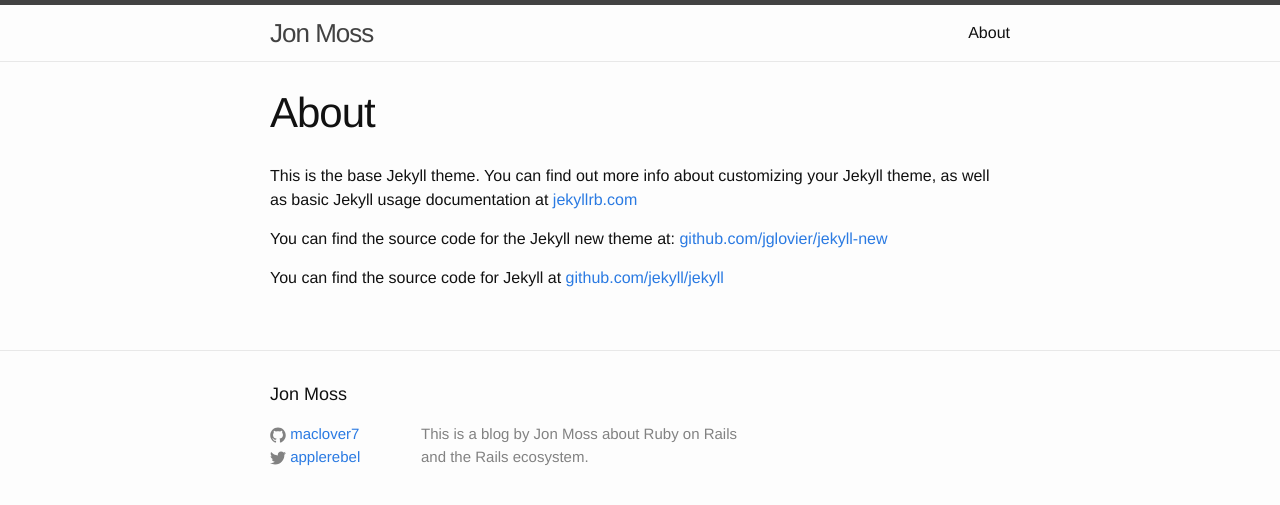
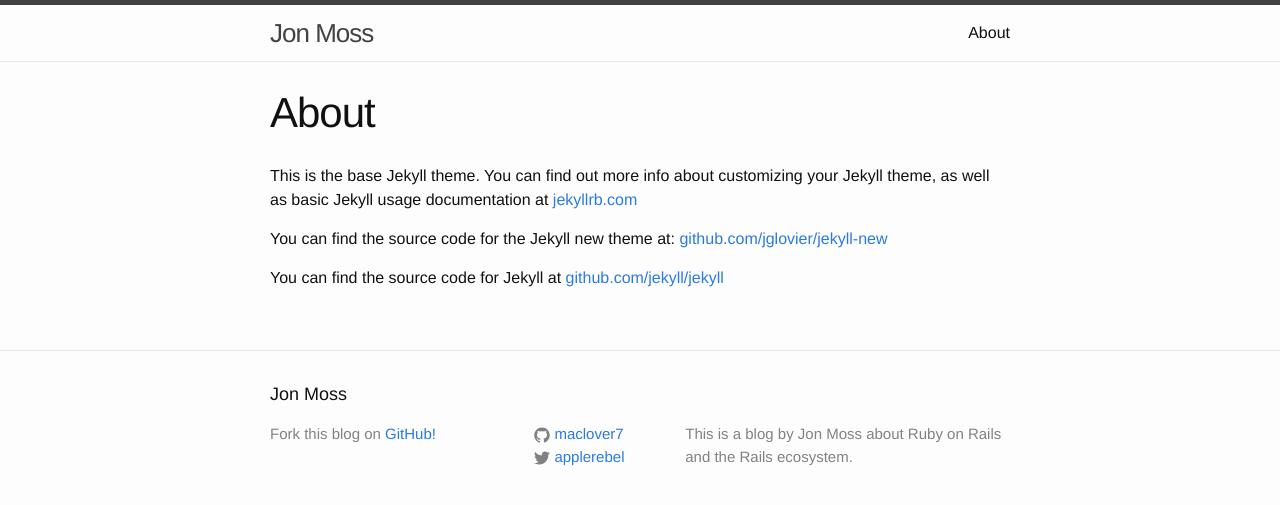
Before and after one commit to maclover7/blog, a Jekyll site: the page built from about.md, in a window 1280 px wide. Shown: the top 505 px of the page. Built offline with Jekyll 4.4.1, drawn with Linux system fonts in a browser that asks for light colours.

Commit message:
blog github link in footer

```diff
--- a/_includes/footer.html
+++ b/_includes/footer.html
@@ -5,6 +5,10 @@
     <h2 class="footer-heading">{{ site.title }}</h2>
 
     <div class="footer-col-wrapper">
+
+      <div class="footer-col  footer-col-1">
+        <p>Fork this blog on <a href="https://github.com/maclover7/blog">GitHub!</a></p>
+      </div>
 
       <div class="footer-col  footer-col-2">
         <ul class="social-media-list">
```
